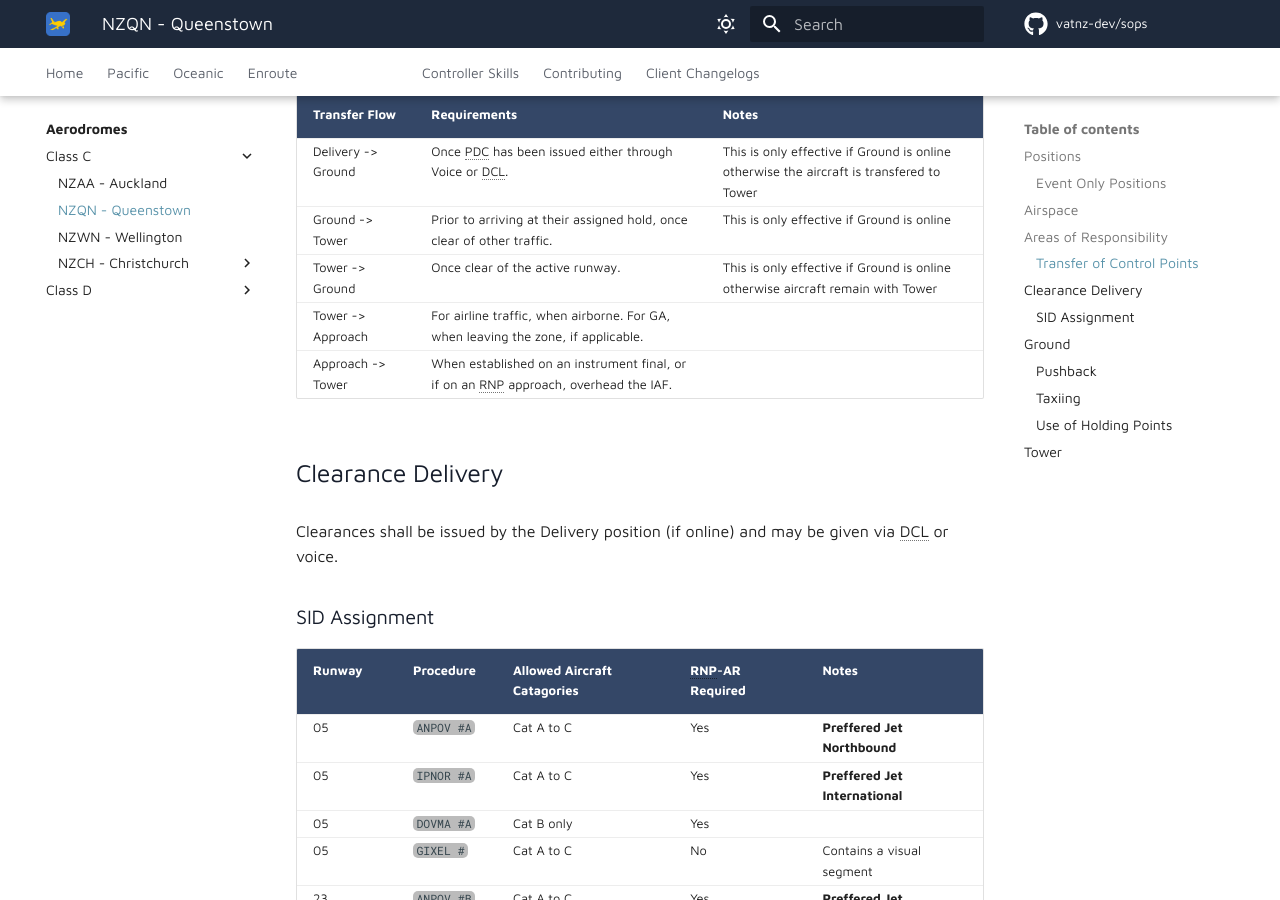
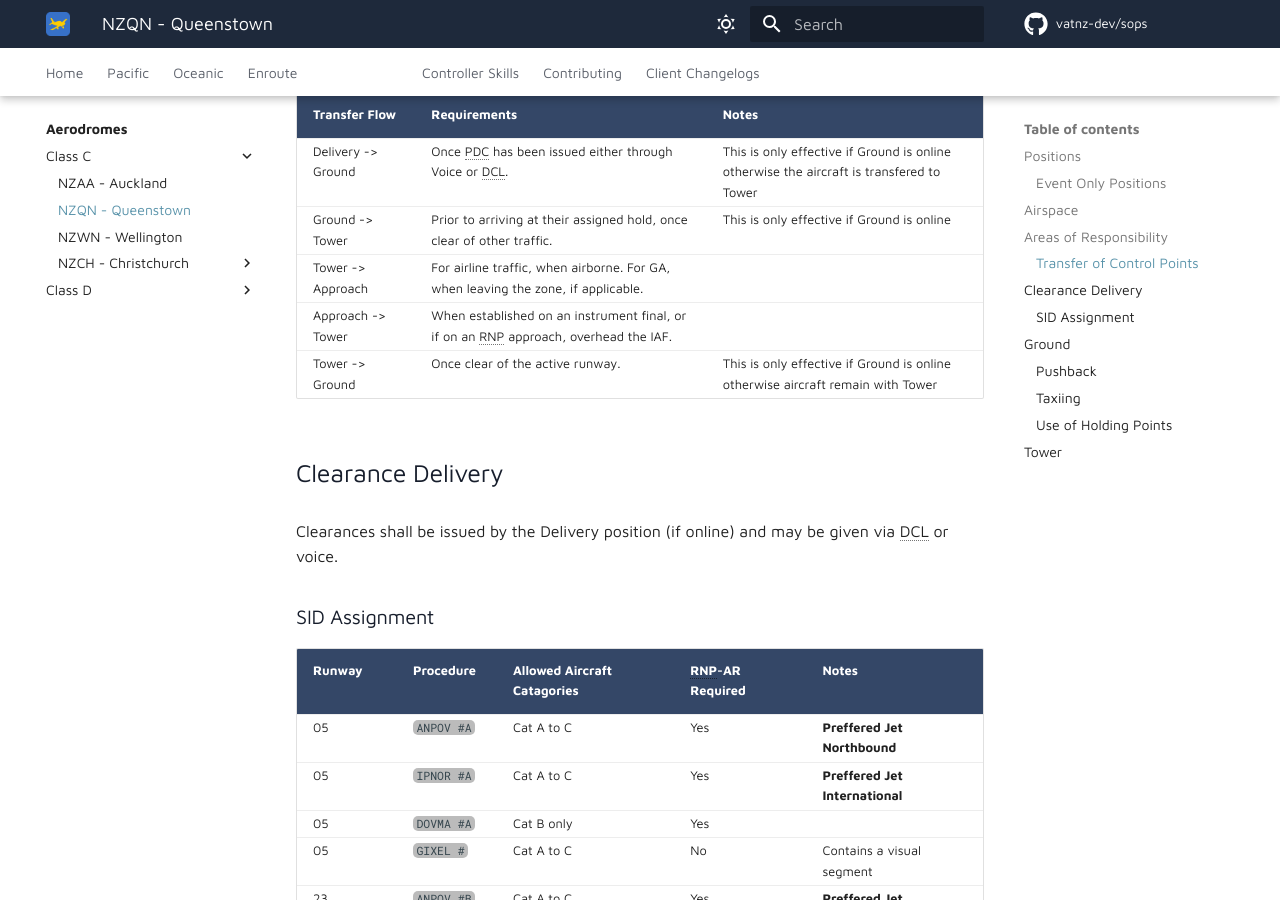
Before and after one commit to vatnz-dev/sops, an MkDocs documentation site: the page built from docs/aerodromes/Class-C/nzqn.md, in a window 1280 px wide and 900 px high, scrolled down 2305 px. Built offline with MkDocs 1.6.1 and Material for MkDocs 9.7.7, drawn with Linux system fonts in a browser that asks for light colours; comment, search, counter and statistics services are not loaded.

Commit message:
Edit TCP

```diff
--- a/docs/aerodromes/Class-C/nzqn.md
+++ b/docs/aerodromes/Class-C/nzqn.md
@@ -46,9 +46,9 @@ The areas of responsiblility are as depicted below.
 | ------------------- | ---------------------------------------------------------------------------------------- | ---------------------------------------------------------------------------------------- |
 | Delivery -> Ground  | Once PDC has been issued either through Voice or DCL.                                    | This is only effective if Ground is online otherwise the aircraft is transfered to Tower |
 | Ground -> Tower     | Prior to arriving at their assigned hold, once clear of other traffic.                   | This is only effective if Ground is online                                               |
-| Tower -> Ground     | Once clear of the active runway.                                                         | This is only effective if Ground is online otherwise aircraft remain with Tower          |
 | Tower -> Approach   | For airline traffic, when airborne. For GA, when leaving the zone, if applicable.        |                                                                                          |
-| Approach -> Tower   | When established on an instrument final, or if on an RNP approach, overhead the IAF.     |                                                                                          |
+| Approach -> Tower   | When established on an instrument final, or if on an RNP approach, overhead the IAF.     |
+| Tower -> Ground     | Once clear of the active runway.                                                         | This is only effective if Ground is online otherwise aircraft remain with Tower          |                                                                                        |
 
 ## Clearance Delivery
 
```
